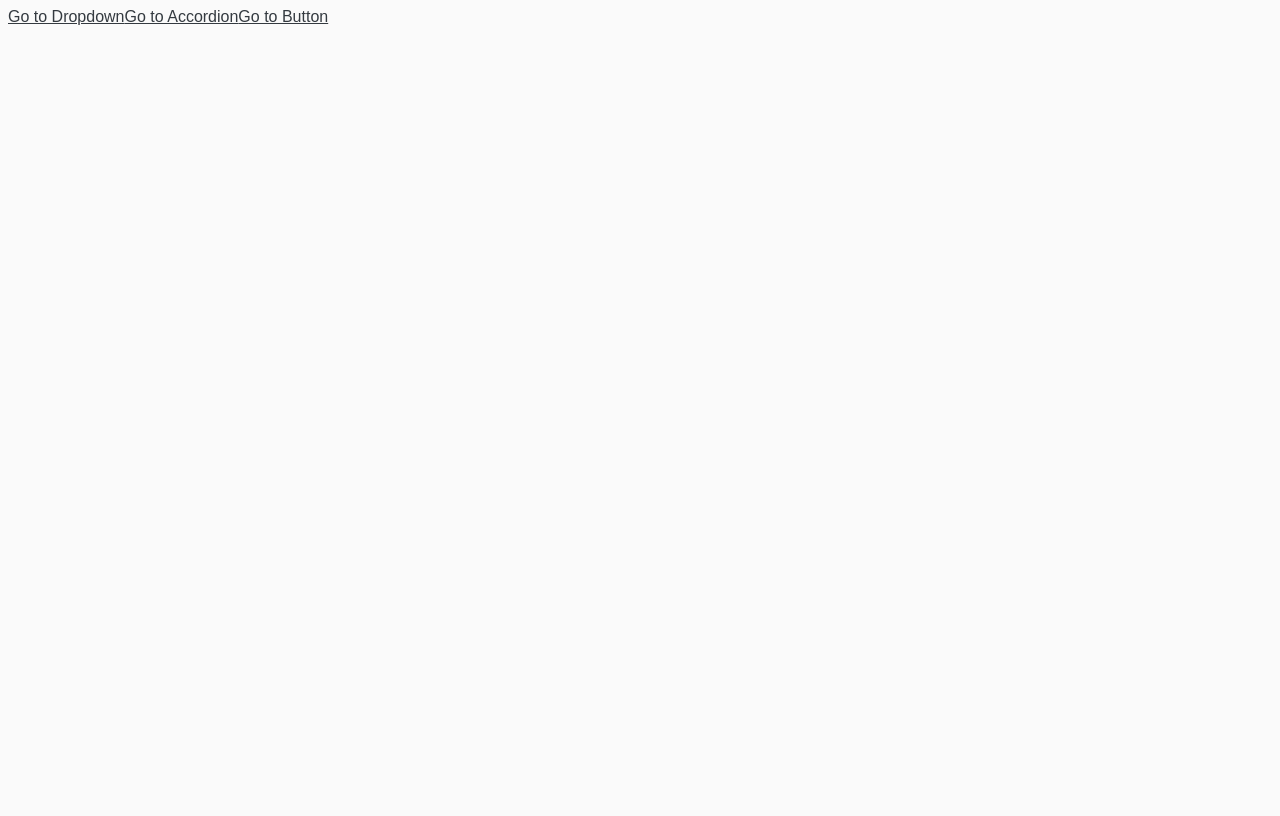
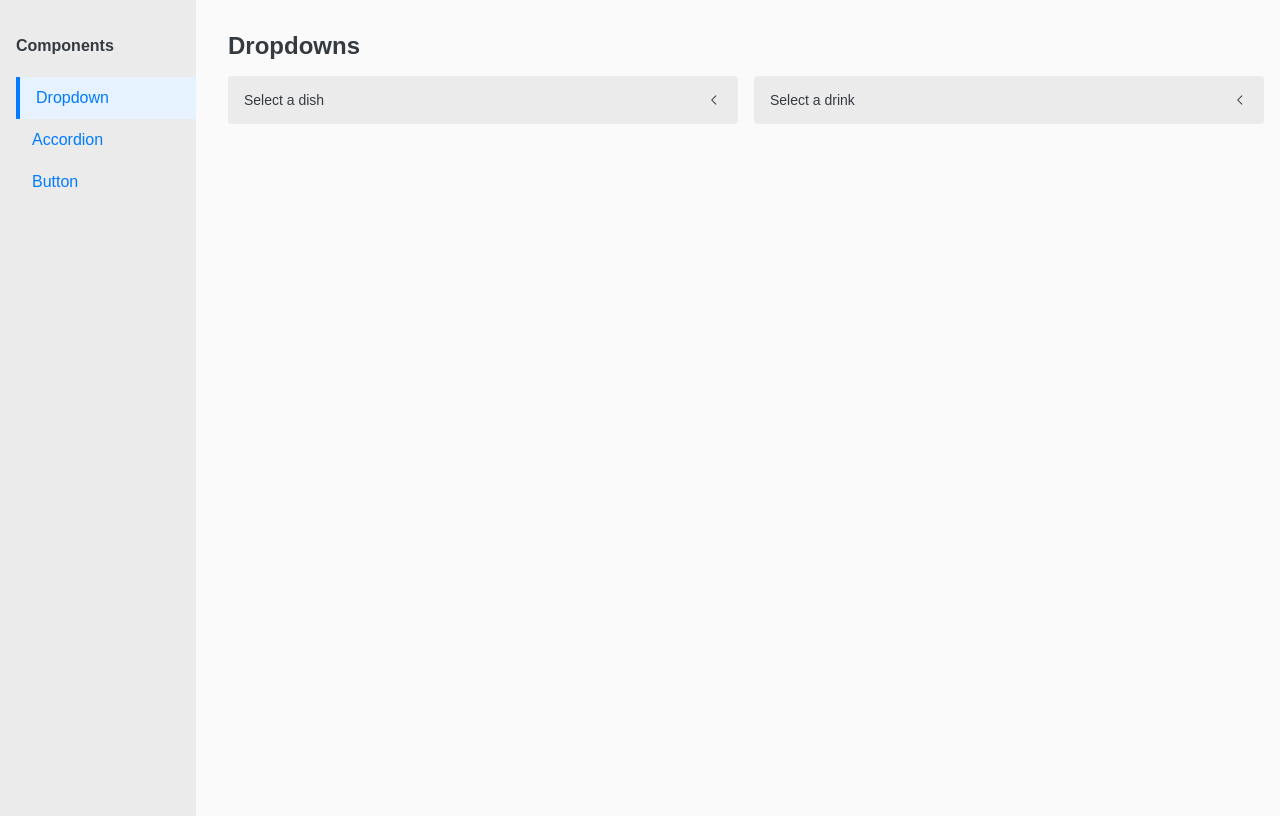
Before and after one commit to Rusvelt2000/Components, a React (Create React App) app: page / in a window 1280 px wide. Built offline with nearby package versions, Linux system fonts and the light colour scheme.

Commit message:
sidebar completed

```diff
--- a/src/App.js
+++ b/src/App.js
@@ -1,16 +1,15 @@
-import Link from "./Components/Link";
 import Route from "./Components/Route";
 import DropdownPage from "./Pages/DropdownPage";
 import AccordionPage from "./Pages/AccordionPage";
 import ButtonPage from "./Pages/ButtonPage";
+import Sidebar from "./Components/Sidebar";
 
 function App() {
   return (
-    <div>
-      <Link to="/dropdown">Go to Dropdown</Link>
-      <Link to="/accordion">Go to Accordion</Link>
-      <Link to="/button">Go to Button</Link>
-      <Route path="/dropdown">
+    <div className="App">
+      <Sidebar />
+      <div className="Content">
+        <Route path="/">
           <DropdownPage />
         </Route>
         <Route path="/accordion">
@@ -20,6 +19,7 @@ function App() {
           <ButtonPage />
         </Route>
       </div>
+    </div>
   );
 }
 
--- a/src/Components/Link.js
+++ /dev/null
@@ -1,21 +0,0 @@
-import { useContext } from "react";
-import NavigationContext from "../Context/Navigation";
-
-function Link({ to, children }) {
-  const { navigate } = useContext(NavigationContext);
-  const handleClick = (event) => {
-    if (event.metaKey || event.ctrlKey) {
-      return;
-    }
-    event.preventDefault();
-    navigate(to);
-  };
-
-  return (
-    <a href={to} onClick={handleClick}>
-      {children}
-    </a>
-  );
-}
-
-export default Link;
--- /dev/null
+++ b/src/Components/Sidebar.js
@@ -0,0 +1,14 @@
+import SidebarLink from "./SidebarLink";
+
+function Sidebar() {
+  return (
+    <div className="Sidebar">
+      <h4>Components</h4>
+      <SidebarLink to="/">Dropdown</SidebarLink>
+      <SidebarLink to="/accordion">Accordion</SidebarLink>
+      <SidebarLink to="/button">Button</SidebarLink>
+    </div>
+  );
+}
+
+export default Sidebar;
--- /dev/null
+++ b/src/Components/SidebarLink.js
@@ -0,0 +1,27 @@
+import classNames from "classnames";
+import useNavigation from "../Hooks/use-navigation";
+
+function SidebarLink({ to, children, className }) {
+  const { currentPath, navigate } = useNavigation();
+
+  const classes = classNames(
+    "SidebarLink",
+    className,
+    currentPath === to && "active"
+  );
+  const handleClick = (event) => {
+    if (event.metaKey || event.ctrlKey) {
+      return;
+    }
+    event.preventDefault();
+    navigate(to);
+  };
+
+  return (
+    <a className={classes} href={to} onClick={handleClick}>
+      {children}
+    </a>
+  );
+}
+
+export default SidebarLink;
--- a/src/Components/components.scss
+++ b/src/Components/components.scss
@@ -1,4 +1,51 @@
 @import "../index.scss";
+
+body {
+  padding: 0;
+  margin: 0;
+}
+
+.App {
+  padding: 0;
+  display: flex;
+  gap: 32px;
+}
+
+.Content {
+  padding: 32px 16px 0 0;
+  .section-title {
+    margin: 0 auto 16px;
+  }
+}
+
+/* ------------------
+   --- SIDEBAR ---
+--------------------*/
+
+.Sidebar {
+  display: flex;
+  flex-direction: column;
+  background-color: $alt-bg;
+  height: 100vh;
+  min-width: 180px;
+  padding: 16px 0 0 16px;
+
+  .SidebarLink {
+    padding: 12px 32px 12px 16px;
+    transition: all 0.05s ease-in;
+    color: $primary;
+    text-decoration: none;
+    overflow: hidden;
+    &:hover {
+      background-color: lighten($primary, 45);
+      color: darken($primary, 10);
+    }
+    &.active {
+      border-left: 4px solid $primary;
+      background-color: lighten($primary, 45);
+    }
+  }
+}
 
 /* ------------------
    --- BUTTON ---
@@ -12,7 +59,7 @@
   font-size: 16px;
   background-color: $white;
   border: 0.5px solid $white;
-  margin-top: 16px;
+  margin-bottom: 16px;
   margin-right: 16px;
   transition: all 0.05s ease-in;
   &:hover {
@@ -73,8 +120,13 @@
    --- ACCORDION ---
 --------------------*/
 
+.Content {
+  width: 100%;
+}
+
 .Accordion {
   height: auto;
+  width: 100%;
   overflow: hidden;
   margin: 0 auto 8px;
   .AccordionLabel {
@@ -113,12 +165,18 @@
    --- DROPDOWN ---
 --------------------*/
 
+.DropdownContainer {
+  display: flex;
+  gap: 16px;
+}
+
 .Panel {
   position: relative;
   padding: 16px;
   border-radius: 4px;
   background-color: $alt-bg;
-  flex-grow: 1;
+  height: fit-content;
+  flex: 1;
   cursor: pointer;
   p {
     margin: 0;
--- a/src/Pages/AccordionPage.js
+++ b/src/Pages/AccordionPage.js
@@ -32,6 +32,7 @@ function AccordionPage() {
 
   return (
     <div>
+      <h2 className="section-title">Accordions</h2>
       <Accordion items={accordionContent}></Accordion>
     </div>
   );
--- a/src/Pages/ButtonPage.js
+++ b/src/Pages/ButtonPage.js
@@ -7,7 +7,11 @@ function ButtonPage() {
 
   return (
     <div>
+      <h2 className="section-title">Buttons</h2>
       <Button warning onClick={handleClick}>
+        Warning
+      </Button>
+      <Button primary outline onClick={handleClick}>
         Outline
       </Button>
     </div>
--- a/src/Pages/DropdownPage.js
+++ b/src/Pages/DropdownPage.js
@@ -44,7 +44,9 @@ function App() {
   ];
 
   return (
-    <div style={{ display: "flex", gap: "32px" }}>
+    <div>
+      <h2 className="section-title">Dropdowns</h2>
+      <div className="DropdownContainer">
         <Dropdown
           value={selectedDish}
           options={optionsFood}
@@ -60,6 +62,7 @@ function App() {
           Select a drink
         </Dropdown>
       </div>
+    </div>
   );
 }
 
```
Lines whose indentation alone changed are shown as unchanged.
